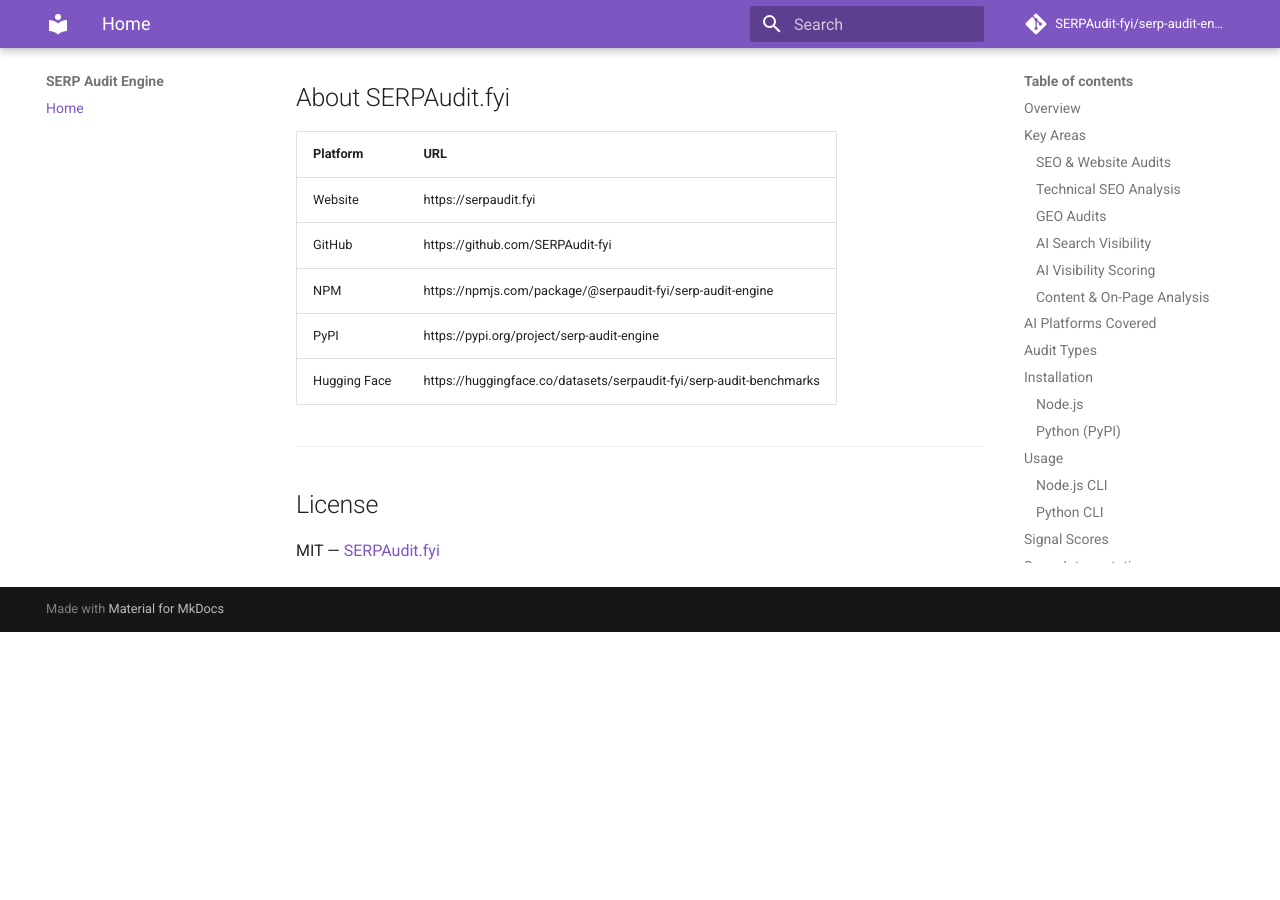
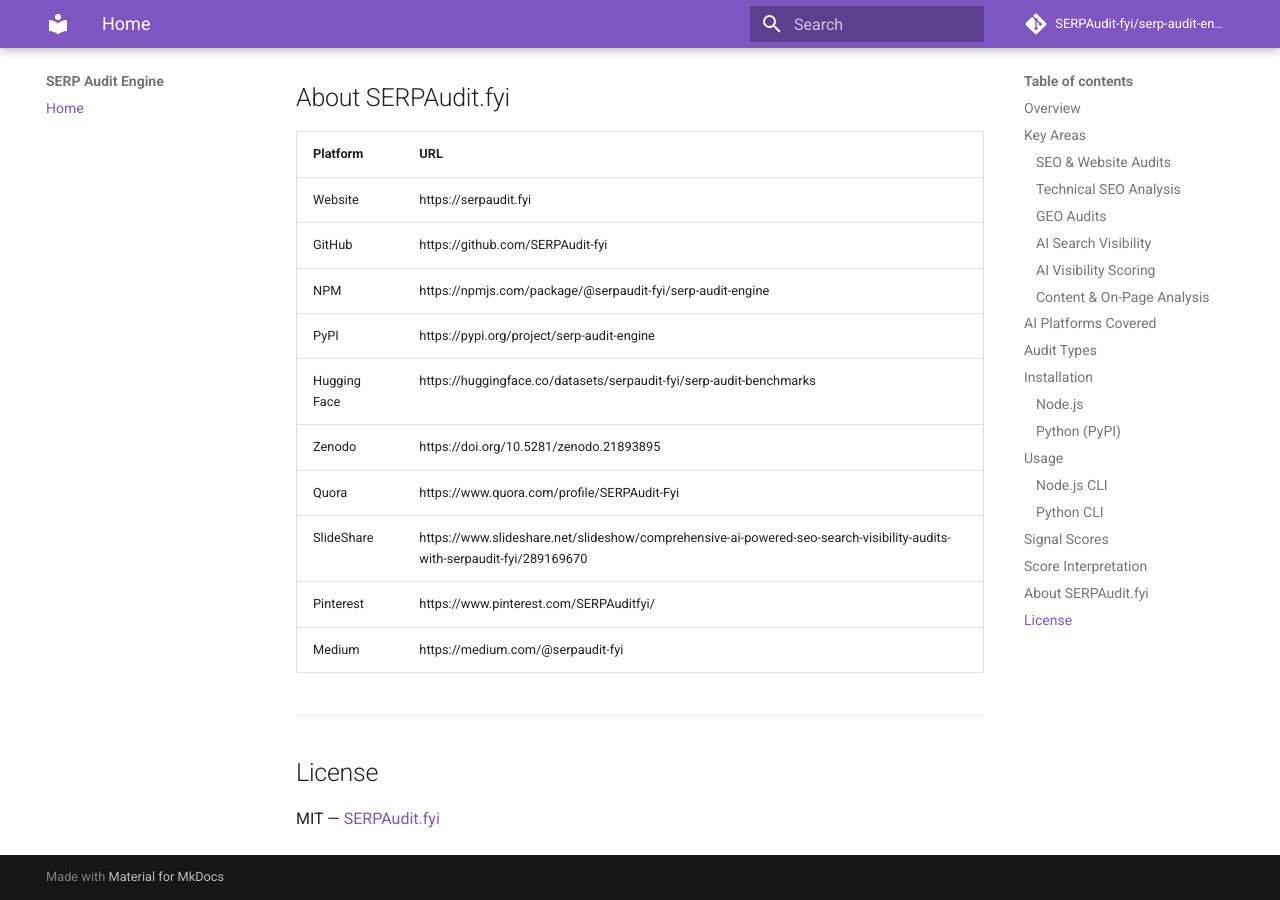
Before and after one commit to SERPAudit-fyi/serp-audit-engine, an MkDocs documentation site: the page built from docs/index.md, in a window 1280 px wide and 900 px high, scrolled down 3523 px. Built offline with MkDocs 1.6.1 and Material for MkDocs 9.7.7, drawn with Linux system fonts in a browser that asks for light colours; comment, search, counter and statistics services are not loaded; before the commit the page ends 4155 px from its top, so only the background shows below that.

Commit message:
Add additional resource links to index.md

```diff
--- a/docs/index.md
+++ b/docs/index.md
@@ -123,6 +123,11 @@
 | NPM | https://npmjs.com/package/@serpaudit-fyi/serp-audit-engine |
 | PyPI | https://pypi.org/project/serp-audit-engine |
 | Hugging Face | https://huggingface.co/datasets/serpaudit-fyi/serp-audit-benchmarks |
+| Zenodo | https://doi.org/10.5281/zenodo.21893895 |
+| Quora | https://www.quora.com/profile/SERPAudit-Fyi |
+| SlideShare | https://www.slideshare.net/slideshow/comprehensive-ai-powered-seo-search-visibility-audits-with-serpaudit-fyi/289169670 |
+| Pinterest | https://www.pinterest.com/SERPAuditfyi/ |
+| Medium | https://medium.com/@serpaudit-fyi |
 
 ---
 
```
